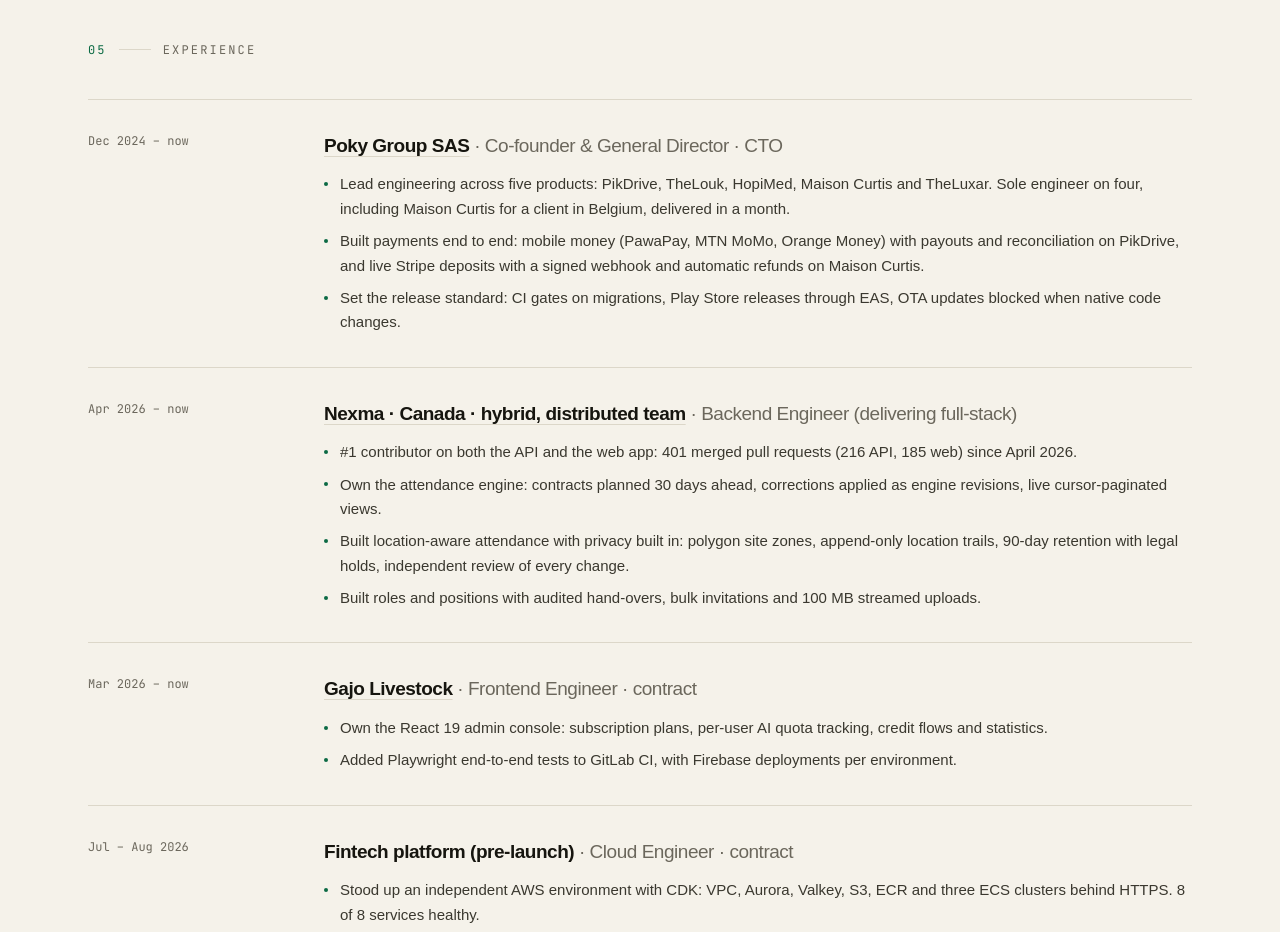
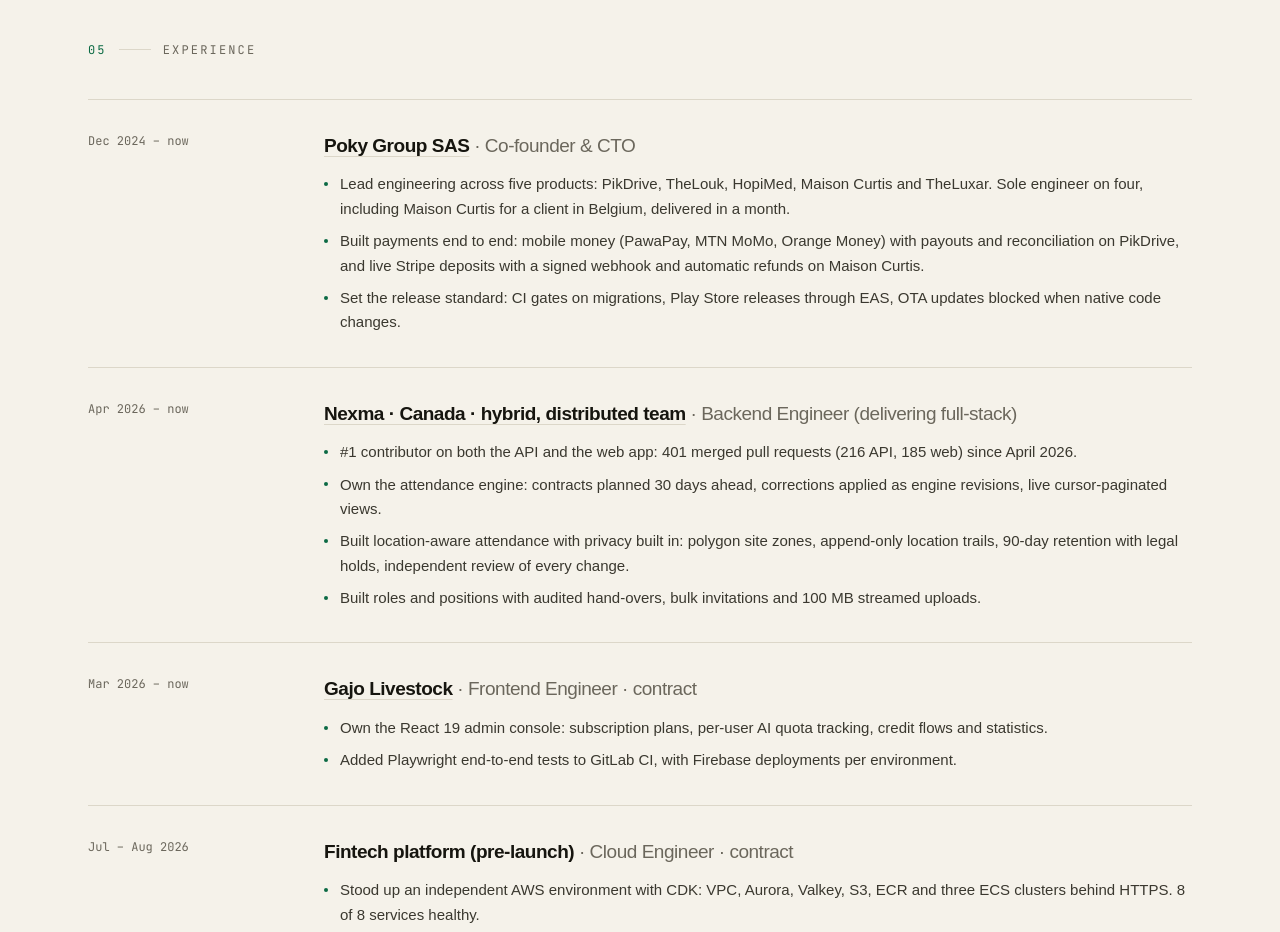
Before and after one commit to JospenWolongwo/portfolio, a Next.js app: page / in a window 1280 px wide. Shown: the part 6620-7552 px from the top of the page. Built offline with nearby package versions, Linux system fonts and the light colour scheme; a web font is replaced by a local one.

Commit message:
Title: Co-founder & CTO at Poky Group

```diff
--- a/content/site.ts
+++ b/content/site.ts
@@ -150,7 +150,7 @@ export const experience: Role[] = [
   {
     org: "Poky Group SAS",
     url: "https://pokygroup.com",
-    title: "Co-founder & General Director · CTO",
+    title: "Co-founder & CTO",
     period: "Dec 2024 – now",
     points: [
       "Lead engineering across five products: PikDrive, TheLouk, HopiMed, Maison Curtis and TheLuxar. Sole engineer on four, including Maison Curtis for a client in Belgium, delivered in a month.",
--- a/cv/build-docx.js
+++ b/cv/build-docx.js
@@ -111,7 +111,7 @@ const doc = new Document({
       bullet("Designed the attendance engine: every contract planned 30 days ahead, replanned safely when a schedule changes, with revision checks and idempotency keys so retries never apply twice."),
       bullet("Built location-aware attendance with privacy by design: polygon site zones, append-only location trails, 90-day retention with legal holds, independent review of every change."),
 
-      role("Poky Group SAS", "Co-founder, General Director and CTO", "Dec 2024 – Present", "https://pokygroup.com"),
+      role("Poky Group SAS", "Co-founder and CTO", "Dec 2024 – Present", "https://pokygroup.com"),
       context([new TextRun("Product company I co-founded. I lead engineering and write most of the code.")]),
       bullet(b("Maison Curtis"), " (", link("maisoncurtis.com", "https://maisoncurtis.com"), ", client in Belgium): sole engineer, delivered in a month (52 PRs). Live Stripe payments; a PostgreSQL constraint makes double bookings impossible; replay-safe webhook with automatic refunds."),
       bullet(b("PikDrive"), " (", link("pikdrive.com", "https://pikdrive.com"), "): sole engineer on ride-sharing with mobile-money payments (MTN MoMo, Orange Money via PawaPay), driver payouts and refunds. Idempotent booking API for the upcoming mobile app."),
```
Also changed, not shown: 2 other files (tests, documents, lock files or other folders).
